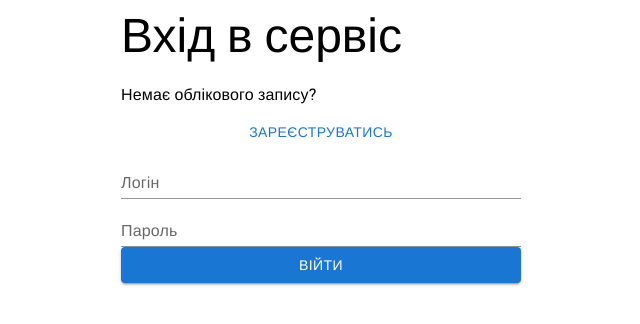
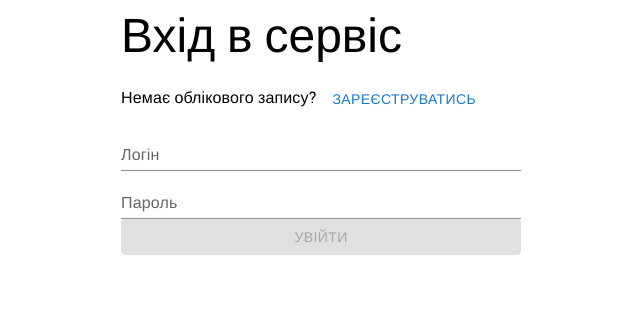
Before and after one commit to Margog-hub/todo-react, a React (Vite) app: page / in a window 1280 px wide. Shown: the top 324 px of the page, without its empty margins (319-959 px from the left). Built offline with nearby package versions, Linux system fonts and the light colour scheme; a web font is replaced by a local one.

Commit message:
додано Axios. Пыдключено справжнб регистрацыю ы логынызацыю

```diff
--- a/package.json
+++ b/package.json
@@ -15,6 +15,7 @@
     "@fontsource/roboto": "^5.2.10",
     "@mui/icons-material": "^9.0.0",
     "@mui/material": "^9.0.0",
+    "axios": "^1.16.0",
     "notistack": "^3.0.2",
     "react": "^19.2.5",
     "react-dom": "^19.2.5"
--- a/src/components/Home/HomePage.jsx
+++ b/src/components/Home/HomePage.jsx
@@ -46,6 +46,7 @@ const HomePage = (props) => {
       <Typography variant="subtitle1" gutterBottom>
         {props.username}
       </Typography>
+
       <AddTodo addTodo={handleAddTodo} />
 
       {
@@ -58,7 +59,6 @@ const HomePage = (props) => {
           />
         ))
       }
-
     </div>
   )
 }
--- a/src/components/LoginForm.jsx
+++ b/src/components/LoginForm.jsx
@@ -1,5 +1,6 @@
-import {useState} from 'react'
-import { useSnackbar } from 'notistack'
+import { useState } from 'react';
+import axios from 'axios';
+import { useSnackbar } from 'notistack';
 import '@fontsource/roboto/300.css';
 import '@fontsource/roboto/400.css';
 import '@fontsource/roboto/500.css';
@@ -9,49 +10,95 @@ import Typography from '@mui/material/Typography';
 import TextField from '@mui/material/TextField';
 import Stack from '@mui/material/Stack';
 
+
 function LoginForm(props) {
-const handleRegister = props.handleRegister
-const { enqueueSnackbar } = useSnackbar()
+  const { handleRegister } = props;
+  const { enqueueSnackbar } = useSnackbar();
 
-const [data, setData] = useState('')
-const [pass, setPass] = useState('')
+  const [data, setData] = useState('');
+  const [pass, setPass] = useState('');
+  const [isLoading, setIsLoading] = useState(false);
 
-const handleChangeLogin =(e)=> {
+  const handleChangeLogin = (e) => {
     setData(e.target.value)
   }
-
-const handleChangePass =(e)=> {
+  const handleChangePass = (e) => {
     setPass(e.target.value)
   }
 
-const handleLoginClick =()=> {
-  // setUser(id)
-  if( data === 'admin' && pass === "123") {
-    props.setUser({name: data})
-    enqueueSnackbar("Ласкаво просимо, " + data, {
-      variant : 'success'
-    })
-  } else {
-    enqueueSnackbar('Неправильні дані або помилка сервера', {
-      variant: 'error'
-    })
+  const handleLoginClick = async (event) => {
+    if (event) event.preventDefault();
+
+    setIsLoading(true);
+    try {
+      const response = await axios.post('https://todos-be.vercel.app/auth/login', {
+        username: data.trim(),
+        password: pass.trim(),
+      });
+
+      if (response.data.username) {
+        props.setUser({ name: response.data.username });
+        enqueueSnackbar(`Ласкаво просимо, ${response.data.username}`, {
+          variant: 'success',
+        });
       }
+    } catch (e) {
+
+      const errorMsg = e.response?.data?.message || 'Помилка авторизації';
+      enqueueSnackbar(errorMsg, { variant: 'error' });
+      console.error("Login error:", e);
+    } finally {
+      setIsLoading(false);
     }
+  };
+
   return (
-    <Stack sx={{ width: '400px' }} gap={2}>
+
+    <Stack
+      component="form"
+      onSubmit={handleLoginClick}
+      sx={{ width: '400px' }}
+      gap={2}
+    >
       <Typography variant="h3" gutterBottom>
         Вхід в сервіс
       </Typography>
+
       <Typography variant="subtitle1" gutterBottom>
         Немає облікового запису?
+        <Button variant="text" onClick={handleRegister} sx={{ ml: 1 }}>
+          Зареєструватись
+        </Button>
       </Typography>
-      <Button variant="text" onClick={handleRegister}>Зареєструватись</Button>
-    <TextField id="login" label="Логін" variant="standard" onChange={handleChangeLogin} value ={data}/>
-    <TextField id="password" label="Пароль" variant="standard" type="password"
-    onChange={handleChangePass} value={pass}/>
-    <Button variant="contained" onClick={handleLoginClick}> Війти</Button>
+
+      <TextField
+        id="login"
+        label="Логін"
+        variant="standard"
+        autoComplete="username"
+        onChange={handleChangeLogin}
+        value={data}
+      />
+
+      <TextField
+        id="password"
+        label="Пароль"
+        variant="standard"
+        type="password"
+        autoComplete="current-password"
+        onChange={handleChangePass}
+        value={pass}
+      />
+
+      <Button
+        type="submit"
+        disabled={isLoading || !data || !pass}
+        variant="contained"
+      >
+        {isLoading ? 'Вхід...' : 'Увійти'}
+      </Button>
     </Stack>
-  )
+  );
 }
 
-export default LoginForm
+export default LoginForm;
--- a/src/components/RegisterForm.jsx
+++ b/src/components/RegisterForm.jsx
@@ -1,4 +1,6 @@
 import {useState} from 'react'
+import axios from 'axios';
+import { useSnackbar } from 'notistack';
 import '@fontsource/roboto/300.css';
 import '@fontsource/roboto/400.css';
 import '@fontsource/roboto/500.css';
@@ -8,10 +10,15 @@ import Typography from '@mui/material/Typography';
 import TextField from '@mui/material/TextField';
 import Stack from '@mui/material/Stack';
 
+
 function RegisterForm(props) {
 const handleLogin = props.handleLogin
+const { enqueueSnackbar } = useSnackbar();
+
 const [data, setData] = useState('')
 const [pass, setPass] = useState('')
+const [isLoading, setIsLoading] = useState(false);
+
 
 const handleChangeLogin =(e)=> {
  setData(e.target.value)
@@ -21,8 +28,41 @@ const handleChangePass =(e)=> {
  setPass(e.target.value)
 }
 
+
+ const handleRegisterClick = async (event) => {
+    if (event) event.preventDefault();
+
+    setIsLoading(true);
+    try {
+      const response = await axios.post('https://todos-be.vercel.app/auth/register', {
+        username: data.trim(),
+        password: pass.trim(),
+      });
+
+
+      if (response.data.username) {
+        props.setUser({ name: response.data.username });
+        enqueueSnackbar(`Ласкаво просимо, ${response.data.username}`, {
+          variant: 'success',
+        });
+      }
+    } catch (e) {
+
+      const errorMsg = e.response?.data?.message || 'Помилка авторизації';
+      enqueueSnackbar(errorMsg, { variant: 'error' });
+      console.error("Login error:", e);
+    } finally {
+      setIsLoading(false);
+    }
+  };
+
   return (
-     <Stack sx={{ width: '400px' }} gap={2}>
+     <Stack
+      component="form"
+      onSubmit={handleRegisterClick}
+      sx={{ width: '400px' }}
+      gap={2}
+      >
     <Typography variant="h3" gutterBottom>
         Реєстрація
       </Typography>
@@ -33,7 +73,13 @@ const handleChangePass =(e)=> {
     <TextField id="login" label="Логін" variant="standard" onChange={handleChangeLogin} value ={data}/>
     <TextField id="password" label="Пароль" variant="standard" type="password"
     onChange={handleChangePass} value={pass}/>
-    <Button variant="contained"> Зареєструватись</Button>
+    <Button
+        type="submit"
+        disabled={isLoading || !data || !pass}
+        variant="contained"
+        >
+        Зареєструватись
+        </Button>
      </Stack>
   )
 }
--- a/src/components/SingUpForm.jsx
+++ b/src/components/SingUpForm.jsx
@@ -19,8 +19,8 @@ const handleRegister =() => {
   return (
     <>
     {isLoginForm ?
-    <LoginForm  setUser ={props.setUser}handleRegister={handleRegister}/> :
-    <RegisterForm handleLogin={handleLogin}/>}
+    <LoginForm  setUser ={props.setUser} handleRegister={handleRegister}/> :
+    <RegisterForm setUser ={props.setUser} handleLogin={handleLogin}/>}
     </>
   )
 }
```
Also changed, not shown: src/components/Home/TodoItem.jsx (+7 -4 lines), 1 other file (tests, documents, lock files or other folders). Lines whose indentation alone changed are shown as unchanged.
